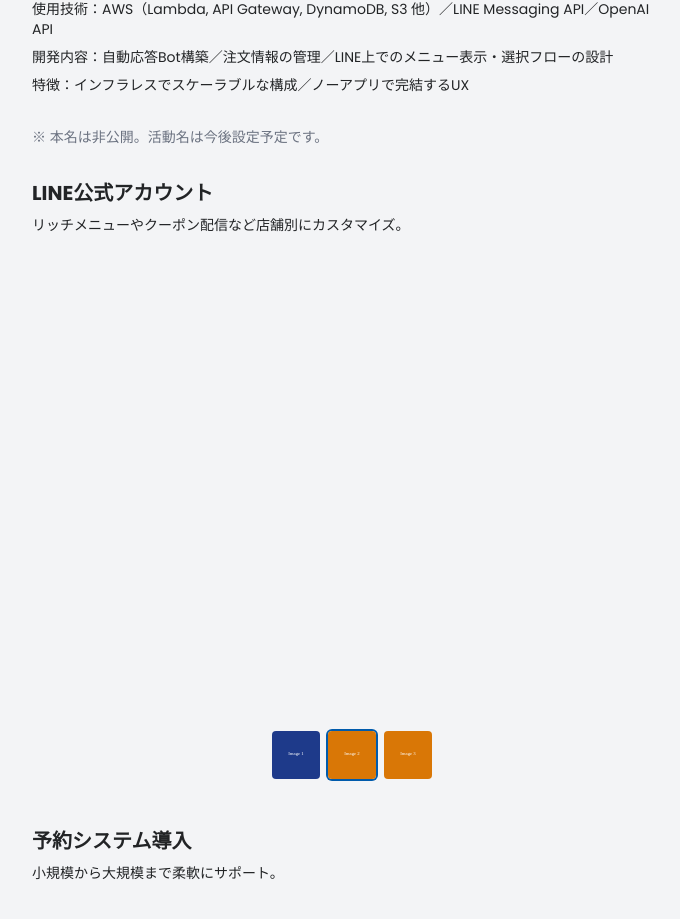
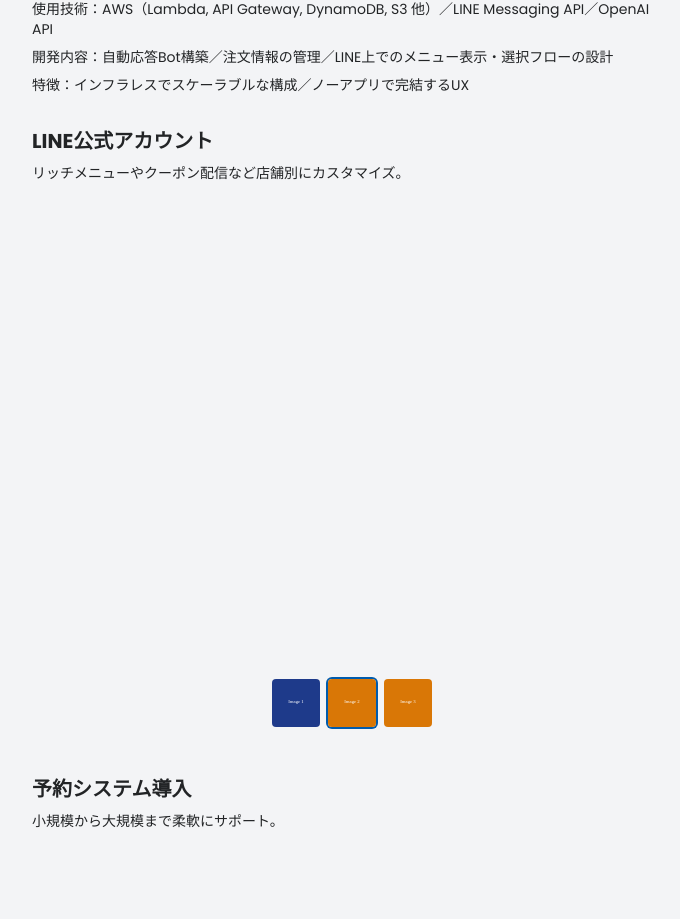
Before and after one commit to maruyamamasaya/Portfolio, a Next.js app: page /about in a window 1280 px wide. Shown: the part 916-1835 px from the top of the page, without its empty margins (288-968 px from the left). Built offline with nearby package versions, Linux system fonts and the light colour scheme.

Commit message:
Remove personal name note

```diff
--- a/src/app/about/page.tsx
+++ b/src/app/about/page.tsx
@@ -63,9 +63,6 @@ export default function About() {
         <p>特徴：インフラレスでスケーラブルな構成／ノーアプリで完結するUX</p>
       </section>
 
-      <p className="text-sm text-gray-500">
-        ※ 本名は非公開。活動名は今後設定予定です。
-      </p>
       <ProfileCategories />
 
       <section className="space-y-2 text-sm">
```
